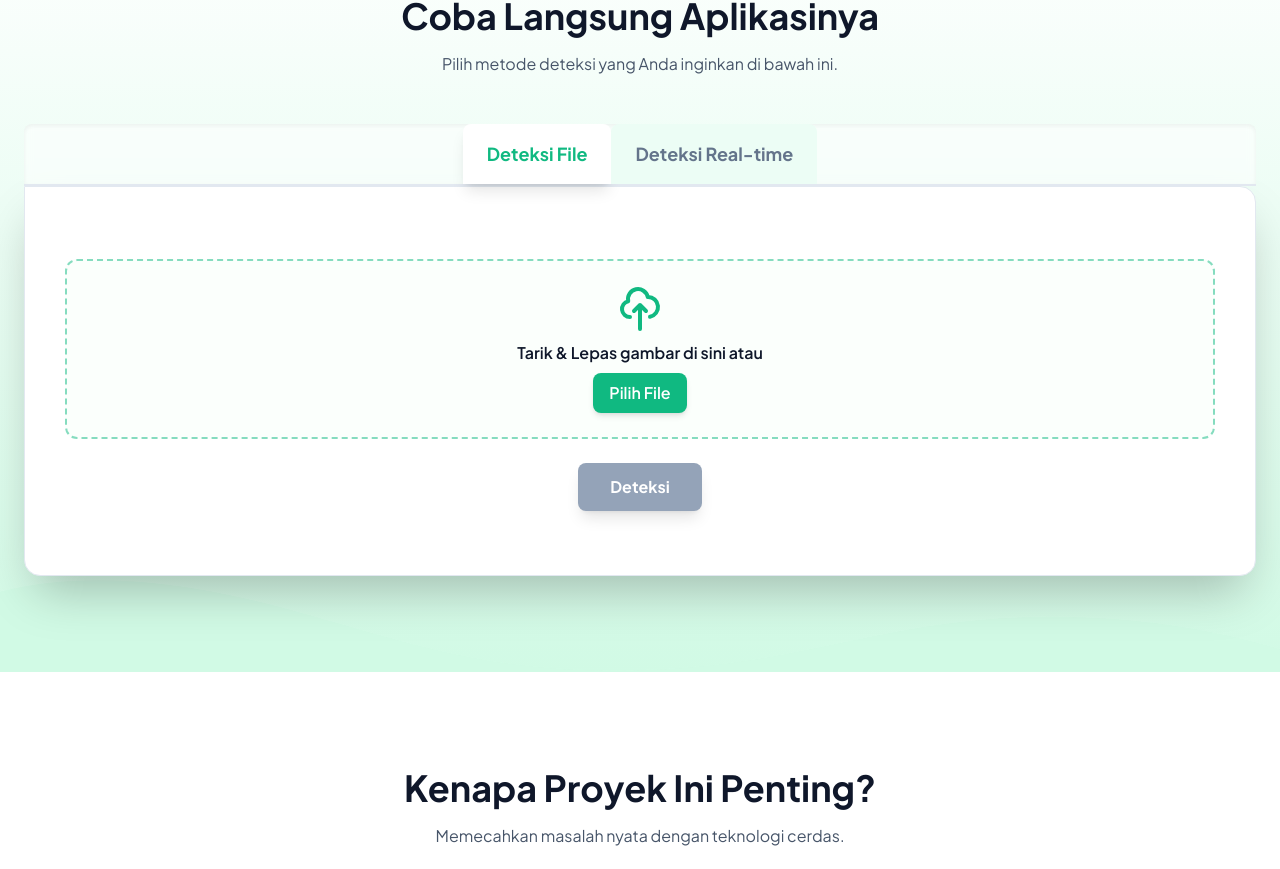
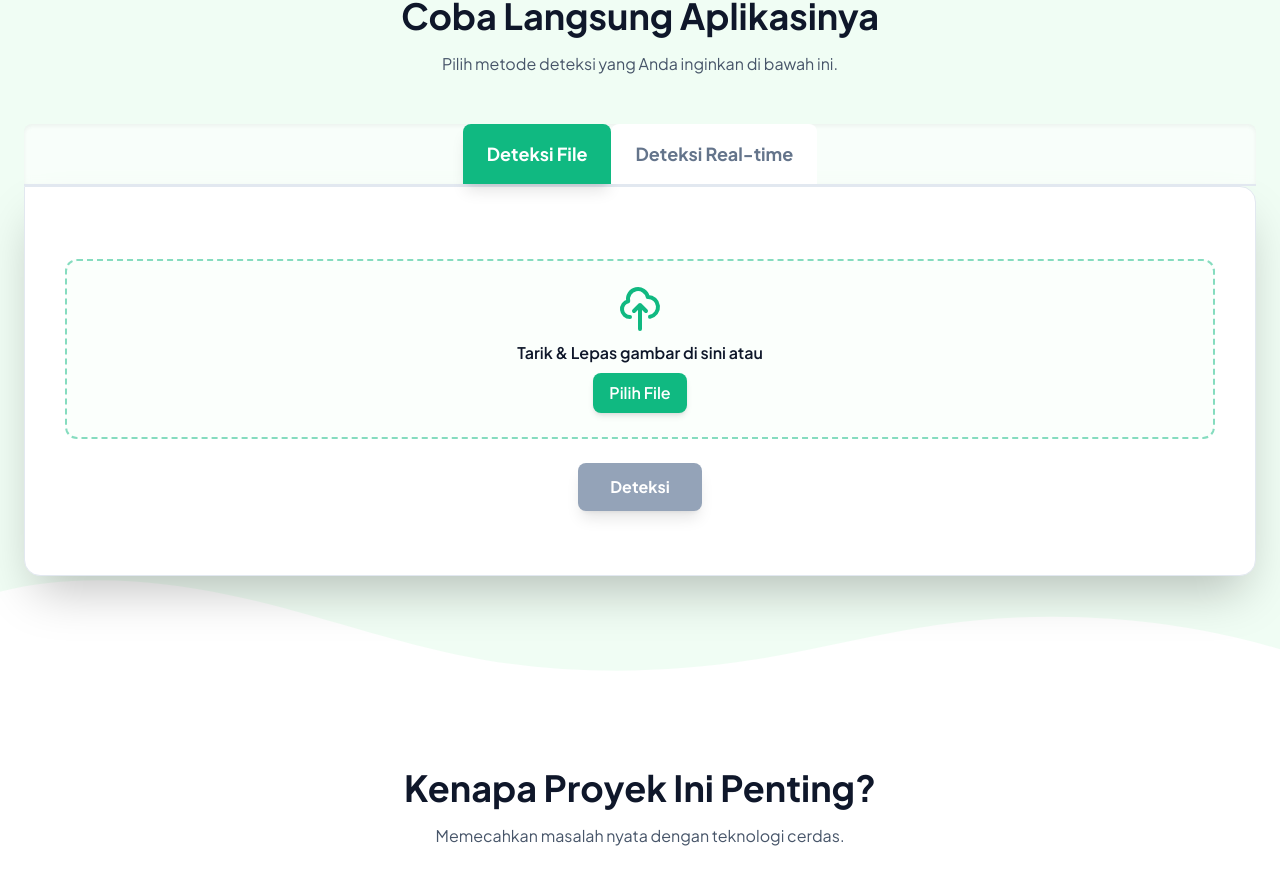
Before and after one commit to User-Galih/waste-classification-ui, a React (Vite) app: page / in a window 1280 px wide. Shown: the part 800-1669 px from the top of the page. Built offline with nearby package versions, Linux system fonts and the light colour scheme.

Commit message:
Update ShowcaseSection.jsx

```diff
--- a/src/sections/ShowcaseSection.jsx
+++ b/src/sections/ShowcaseSection.jsx
@@ -6,11 +6,12 @@
   const [activeTab, setActiveTab] = useState('file'); // 'file' or 'realtime'
 
   const tabStyles = "py-4 px-6 font-bold text-lg rounded-t-lg cursor-pointer transition-all duration-300";
-  const activeTabStyles = "bg-white text-primary shadow-lg";
-  const inactiveTabStyles = "bg-brand-light-green text-slate-500 hover:bg-brand-green"; // BARU
+  // DIUBAH: Menggunakan warna primary (Emerald) untuk tab aktif
+  const activeTabStyles = "bg-primary text-white shadow-lg";
+  const inactiveTabStyles = "bg-white text-slate-500 hover:bg-brand-green";
 
   return (
-    <section id="showcase" className="relative py-20 md:py-24 overflow-hidden bg-gradient-to-b from-white to-brand-green"> {/* BARU: Gradien background */}
+    <section id="showcase" className="relative py-20 md:py-24 overflow-hidden bg-secondary">
       <div className="container mx-auto px-6 text-center z-10 relative">
         <h2 className="text-3xl md:text-4xl font-bold mb-4 text-dark-slate">
           Coba Langsung Aplikasinya
@@ -20,7 +21,7 @@
         </p>
 
         {/* Navigasi Tab */}
-        <div className="flex justify-center border-b-2 border-slate-200 bg-white/50 backdrop-blur-sm rounded-t-lg shadow-inner"> {/* BARU: Background pada tab nav */}
+        <div className="flex justify-center border-b-2 border-slate-200 bg-white/50 backdrop-blur-sm rounded-t-lg shadow-inner">
           <button
             onClick={() => setActiveTab('file')}
             className={`${tabStyles} ${activeTab === 'file' ? activeTabStyles : inactiveTabStyles}`}
@@ -36,16 +37,17 @@
         </div>
 
         {/* Konten Tab */}
-        {/* BARU: Shadow yang lebih kuat pada konten */}
         <div className="bg-white p-6 sm:p-10 rounded-b-2xl rounded-tr-2xl shadow-2xl border border-slate-200">
           {activeTab === 'file' && <DetectorSection />}
           {activeTab === 'realtime' && <RealtimeDetector />}
         </div>
       </div>
-      {/* BARU: SVG Shape Divider di bawah Showcase Section */}
+
+      {/* DIUBAH: Shape Divider dengan tinggi responsif (h-[40px] di HP, h-[100px] di Laptop) */}
       <div className="absolute bottom-0 left-0 w-full overflow-hidden leading-[0] rotate-180">
           <svg xmlns="http://www.w3.org/2000/svg" viewBox="0 0 1200 120" preserveAspectRatio="none" className="relative block w-[calc(100%+1.3px)] h-[40px] md:h-[100px]">
-              <path d="M321.39,56.44c58-10.79,114.16-30.13,172-41.86,82.39-16.72,168.19-17.73,250.45-.39C823.78,31,906.67,72,985.66,92.83c70.05,18.48,146.53,26.09,214.34,3V0H0V27.35A600.21,600.21,0,0,0,321.39,56.44Z" className="fill-brand-green"></path> {/* Warna disesuaikan */}
+              {/* fill-white agar menyatu dengan AboutSection yang berwarna putih */}
+              <path d="M321.39,56.44c58-10.79,114.16-30.13,172-41.86,82.39-16.72,168.19-17.73,250.45-.39C823.78,31,906.67,72,985.66,92.83c70.05,18.48,146.53,26.09,214.34,3V0H0V27.35A600.21,600.21,0,0,0,321.39,56.44Z" className="fill-white"></path>
           </svg>
       </div>
     </section>
```
